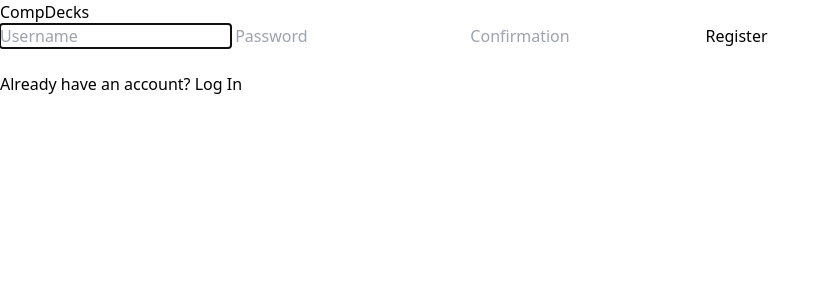
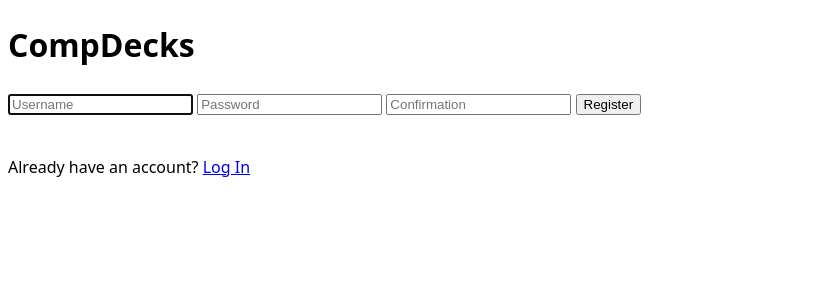
Before and after one commit to LegendaryAKx3/compdecks, a Flask app: page /register in a window 1280 px wide. Shown: the top 300 px of the page, without its empty margins (0-831 px from the left). Run offline with Flask 3, Linux system fonts and the light colour scheme; style sheets or scripts are compiled from the project's sources.

Commit message:
tailwind config

```diff
--- a/static/main.css
+++ b/static/main.css
@@ -1,3 +1,34 @@
 @tailwind base;
 @tailwind components;
 @tailwind utilities;
+
+/*
+1. Use a consistent sensible line-height in all browsers.
+2. Prevent adjustments of font size after orientation changes in iOS.
+3. Use a more readable tab size.
+4. Use the user's configured `sans` font-family by default.
+5. Use the user's configured `sans` font-feature-settings by default.
+6. Use the user's configured `sans` font-variation-settings by default.
+7. Disable tap highlights on iOS
+*/
+
+html,
+:host {
+  line-height: 1.5;
+  /* 1 */
+  -webkit-text-size-adjust: 100%;
+  /* 2 */
+  -moz-tab-size: 4;
+  /* 3 */
+  -o-tab-size: 4;
+     tab-size: 4;
+  /* 3 */
+  font-family: ui-sans-serif, system-ui, sans-serif, "Apple Color Emoji", "Segoe UI Emoji", "Segoe UI Symbol", "Noto Color Emoji";
+  /* 4 */
+  font-feature-settings: normal;
+  /* 5 */
+  font-variation-settings: normal;
+  /* 6 */
+  -webkit-tap-highlight-color: transparent;
+  /* 7 */
+}
--- a/tailwind.config.js
+++ b/tailwind.config.js
@@ -1,7 +1,29 @@
+const colors = require('tailwindcss/colors')
+
 /** @type {import('tailwindcss').Config} */
 module.exports = {
   content: ["./templates/**/*.html"],
+  corePlugins: [
+    "fontSmoothing",
+    "fontFamily",
+    "fontSize",
+    "accessibility",
+    "flex",
+    "gap",
+    "margin",
+    "padding",
+  ],
   theme: {
+    colors: {
+      transparent: 'transparent',
+      current: 'currentColor',
+      black: colors.black,
+      white: colors.white,
+      gray: colors.gray,
+      emerald: colors.emerald,
+      indigo: colors.indigo,
+      yellow: colors.yellow,
+    },
     extend: {},
   },
   plugins: [],
--- a/templates/layout.html
+++ b/templates/layout.html
@@ -18,7 +18,7 @@
     <div class="hero">
         {% if session["uuid"] %}
         <form action="/logout" method="get">
-            <button type="submit" id="logout-btn" class="btn btn-danger">Log Out</button>
+            <button type="submit">Log Out</button>
         </form>
         {% endif %}
     </div>
--- a/templates/register.html
+++ b/templates/register.html
@@ -2,12 +2,12 @@
 {% block title %}Register{% endblock %}
 
 {% block body%}
-    <h1 id="register-title">CompDecks</h1>
-    <form action="/register" method="post" id="register-form">
-        <input autocomplete="off" autofocus id="username" name="username" placeholder="Username" type="text">
-        <input id="password" name="password" placeholder="Password" type="password">
-        <input id="password" name="confirmation" placeholder="Confirmation" type="password">
-        <button type="submit" id="register-btn">Register</button>
+    <h1>CompDecks</h1>
+    <form action="/register" method="post">
+        <input autocomplete="off" autofocus name="username" placeholder="Username" type="text">
+        <input name="password" placeholder="Password" type="password">
+        <input name="confirmation" placeholder="Confirmation" type="password">
+        <button type="submit">Register</button>
     </form>
     <div>
         <br>
```
Also changed, not shown: templates/login.html (+5 -7 lines).
